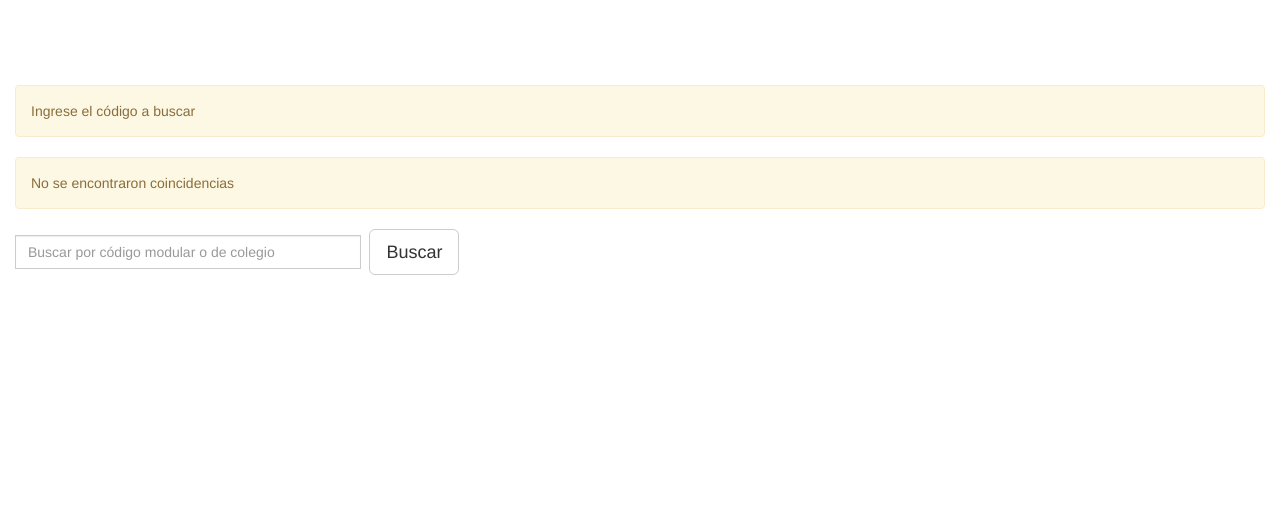
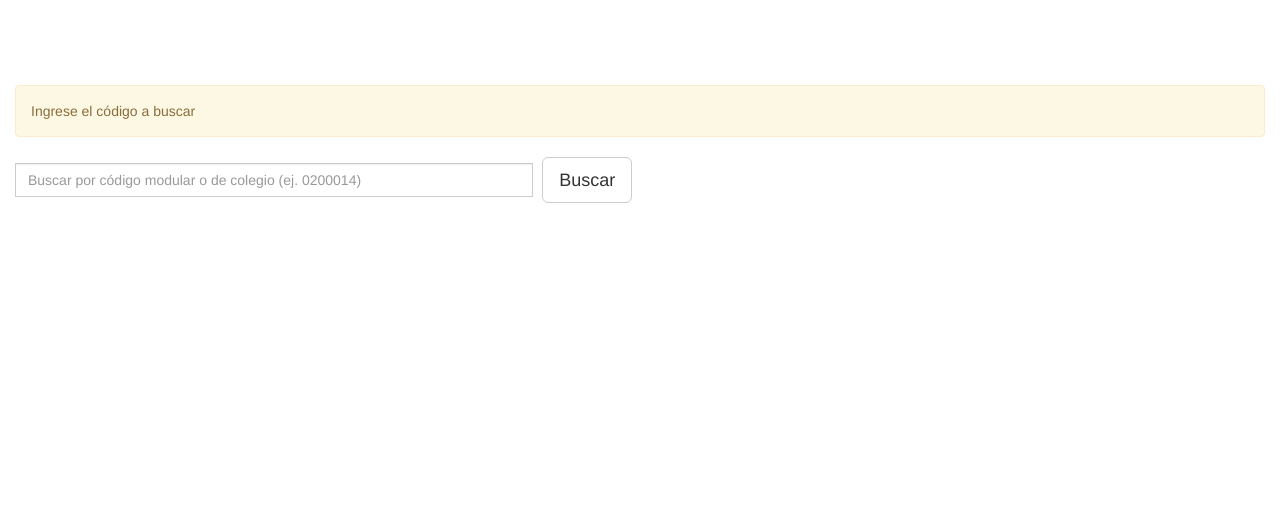
Before and after one commit to robertsoh/adjudicacion_docente, a Django app: page / in a window 1280 px wide. Shown: the part 137-646 px from the top of the page. Run offline with Django 3.2, Linux system fonts and the light colour scheme; some libraries are stand-ins or nearby versions.

Commit message:
fix data colegios

```diff
--- a/apps/colegios/views.py
+++ b/apps/colegios/views.py
@@ -14,9 +14,9 @@ class ColegioListView(ListView):
         q = self.request.GET.get('q')
         if q:
             qs = Colegio.objects.filter(Q(codigo_modular=q) | Q(codigo_colegio=q))
+            if not qs:
+                messages.warning(self.request, 'No se encontraron coincidencias')
         else:
             qs = Colegio.objects.none()
             messages.warning(self.request, 'Ingrese el código a buscar')
-        if not qs:
-            messages.warning(self.request, 'No se encontraron coincidencias')
         return qs
--- a/templates/colegios/list.html
+++ b/templates/colegios/list.html
@@ -6,9 +6,9 @@
   <div class="row">
     <div class="col-lg-10">
       <form action="" method="get" class="form-inline">
-        <div class="input-group col-lg-4">
+        <div class="input-group col-lg-6">
           <input type="text" class="form-control" name="q"
-                 placeholder="Buscar por código modular o de colegio" id="buscar">
+                 placeholder="Buscar por código modular o de colegio (ej. 0200014)" id="buscar">
         </div>
         <button class="btn btn-default btn-lg" style="margin-left: 5px" type="submit" id="btn-buscar">
           Buscar</button>
```
